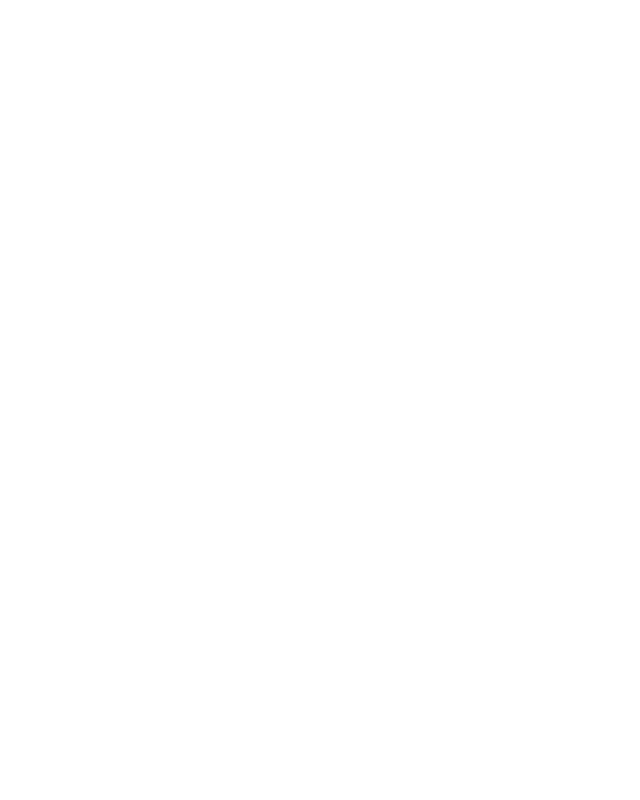
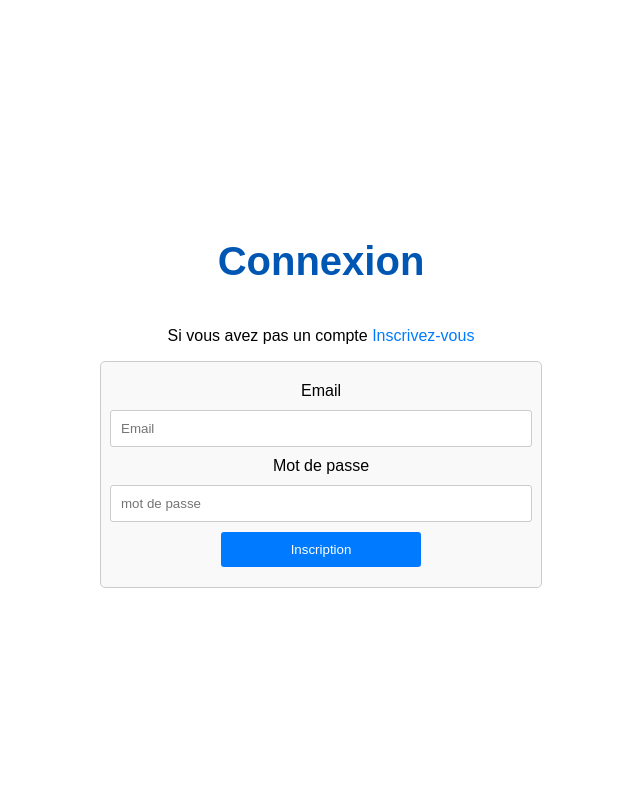
Before and after one commit to MalicknND/espace_membre, a PHP site: page /login.php in a window 1280 px wide. Before the commit the part shown is empty. Shown: the whole page, without its empty margins (319-959 px from the left). Run offline with PHP 8.4, Linux system fonts and the light colour scheme.

Commit message:
🎉 styles des pages login & register

```diff
--- a/login.php
+++ b/login.php
@@ -13,12 +13,21 @@
 <head>
     <meta charset="UTF-8">
     <meta name="viewport" content="width=device-width, initial-scale=1.0">
-    <link rel="stylesheet" type="text/css" href="/styles/styles.css">
-    <title>Espace Membre</title>
+    <link rel="stylesheet" type="text/css" href="styles/styles.css">
+    <title>Login</title>
 </head>
 
 <body>
+    <h1>Connexion</h1>
+    <p>Si vous avez pas un compte <a href="../espace_membre/">Inscrivez-vous</a></p>
+    <form method="post" action="login.php">
 
+        <label for="email">Email</label>
+        <input type="text" id="email" name="email" placeholder="Email">
+        <label for="mdp">Mot de passe</label>
+        <input type="password" id="mdp" name="mdp" placeholder="mot de passe">
+        <input type="submit" value="Inscription">
+    </form>
 </body>
 
 </html>
--- a/styles/styles.css
+++ b/styles/styles.css
@@ -0,0 +1,61 @@
+/* Style pour centrer le formulaire au centre de la page */
+
+html {
+  font-family: Arial, Helvetica, sans-serif;
+}
+body {
+  display: flex;
+  flex-direction: column;
+  justify-content: center;
+  align-items: center;
+  height: 100vh;
+  margin: 0;
+}
+a {
+  text-decoration: none;
+  color: #007bff;
+}
+h1 {
+  font-size: 40px;
+  text-align: center;
+  color: #0056b3;
+}
+form {
+  width: 400px; /* Largeur du formulaire */
+  padding: 20px;
+  border: 1px solid #ccc;
+  border-radius: 5px;
+  background-color: #f9f9f9;
+  display: flex;
+  flex-direction: column;
+  justify-content: center;
+  align-items: center;
+}
+
+label {
+  display: block;
+  margin-bottom: 10px;
+}
+
+input[type="text"],
+input[type="password"] {
+  width: 100%;
+  padding: 10px;
+  margin-bottom: 10px;
+  border: 1px solid #ccc;
+  border-radius: 3px;
+}
+
+input[type="submit"] {
+  width: 50%;
+  padding: 10px;
+  border: none;
+  border-radius: 3px;
+  background-color: #007bff;
+  color: #fff;
+  cursor: pointer;
+}
+
+input[type="submit"]:hover {
+  background-color: #0056b3;
+}
```
Also changed, not shown: index.php (+14 -1 lines).
